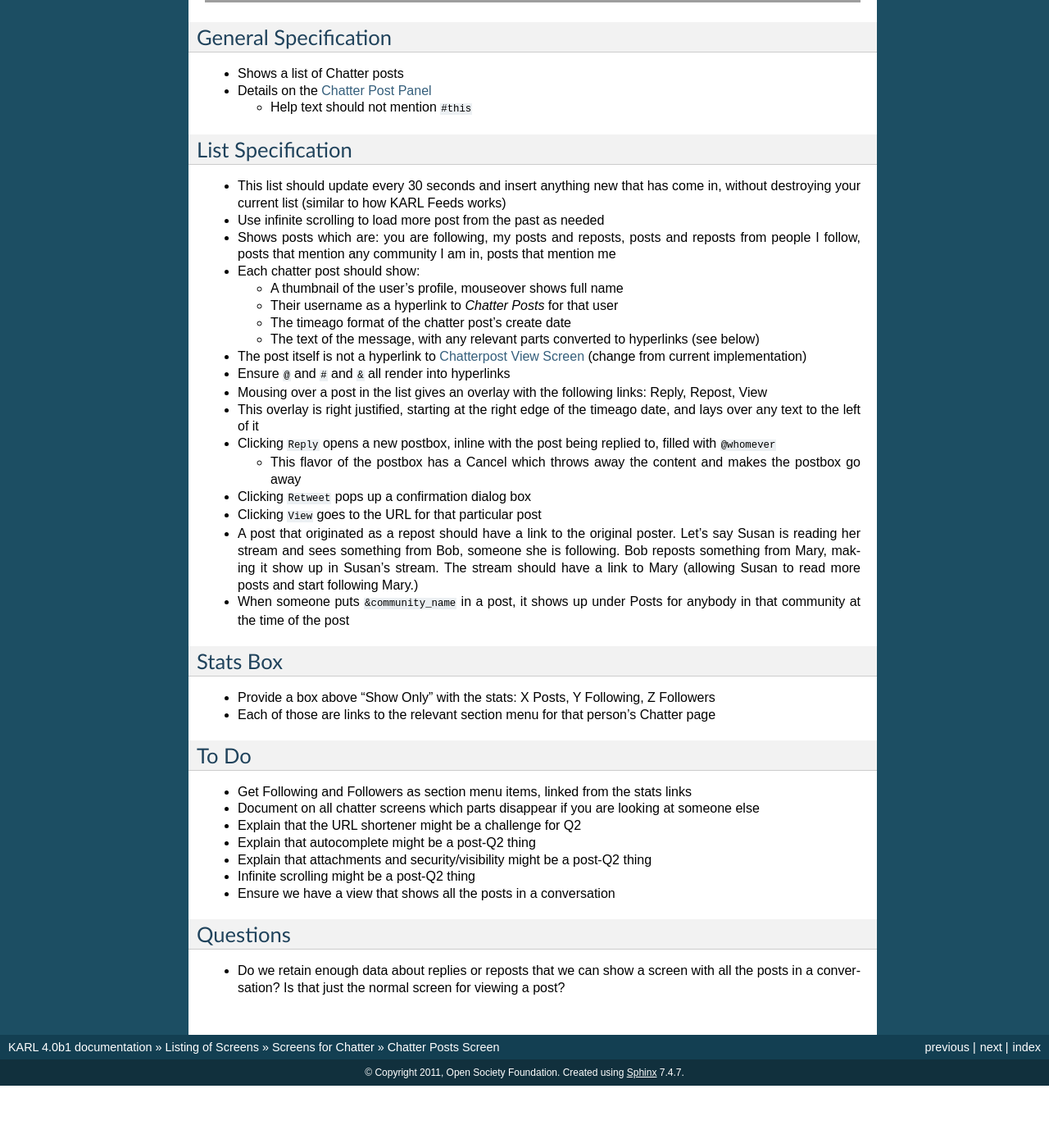
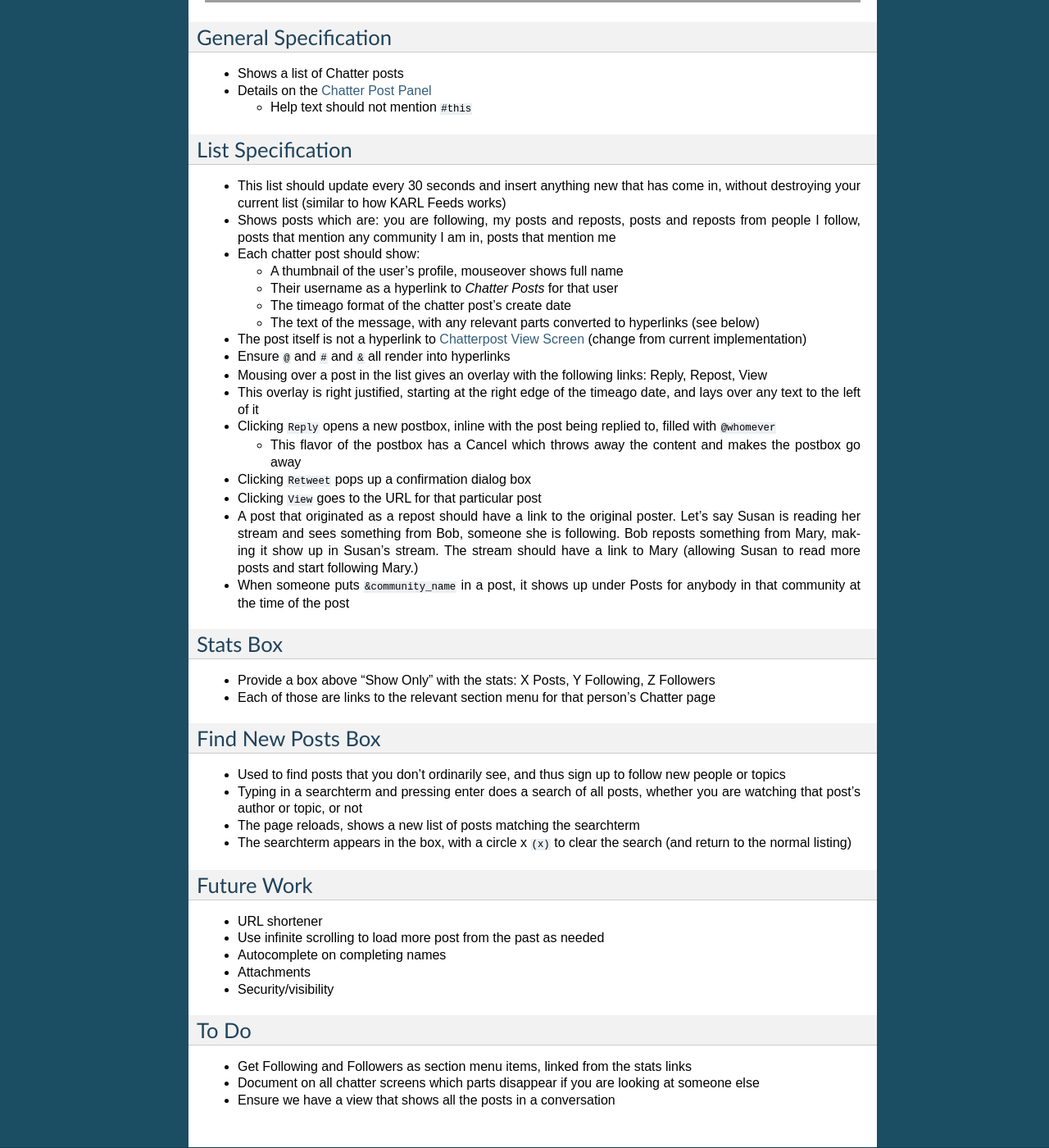
Before and after one commit to karlproject/karldocs, a Sphinx documentation site: the page built from docs/screens/chatter/chatter_posts.rst, in a window 1280 px wide and 1400 px high, scrolled down 839 px. Shown: the whole window at 82% size. Built offline with Sphinx 7.4.7, drawn with Linux system fonts in a browser that asks for light colours; before the commit the page ends 2163 px from its top, so only the background shows below that; some of the changed text lies outside the part shown; grey boxes are pictures that could not be loaded.

```diff
--- a/docs/screens/chatter/chatter_following.rst
+++ b/docs/screens/chatter/chatter_following.rst
@@ -16,4 +16,4 @@
 
 - Filters are ok
 
--
+- Add in discovery mode
--- a/docs/screens/chatter/chatter_posts.rst
+++ b/docs/screens/chatter/chatter_posts.rst
@@ -24,8 +24,6 @@
 - This list should update every 30 seconds and insert anything new that
   has come in, without destroying your current list (similar to how KARL
   Feeds works)
-
-- Use infinite scrolling to load more post from the past as needed
 
 - Shows posts which are: you are following, my posts and reposts,
   posts and reposts from people I follow, posts that mention any
@@ -82,6 +80,33 @@
 - Each of those are links to the relevant section menu for that
   person's Chatter page
 
+Find New Posts Box
+==================
+
+- Used to find posts that you don't ordinarily see, and thus sign up
+  to follow new people or topics
+
+- Typing in a searchterm and pressing enter does a search of all posts,
+  whether you are watching that post's author or topic, or not
+
+- The page reloads, shows a new list of posts matching the searchterm
+
+- The searchterm appears in the box, with a circle x ``(x)`` to clear
+  the search (and return to the normal listing)
+
+Future Work
+===========
+
+- URL shortener
+
+- Use infinite scrolling to load more post from the past as needed
+
+- Autocomplete on completing names
+
+- Attachments
+
+- Security/visibility
+
 To Do
 =====
 
@@ -91,20 +116,4 @@
 - Document on all chatter screens which parts disappear if you are
   looking at someone else
 
-- Explain that the URL shortener might be a challenge for Q2
-
-- Explain that autocomplete might be a post-Q2 thing
-
-- Explain that attachments and security/visibility might be a post-Q2
-  thing
-
-- Infinite scrolling might be a post-Q2 thing
-
 - Ensure we have a view that shows all the posts in a conversation
-
-Questions
-=========
-
-- Do we retain enough data about replies or reposts that we can show a
-  screen with all the posts in a conversation? Is that just the normal
-  screen for viewing a post?
--- a/docs/screens/chatter/chatter_topics.rst
+++ b/docs/screens/chatter/chatter_topics.rst
@@ -15,6 +15,8 @@
 
 Notes
 =====
+
+- Add in discovery mode
 
 - Shows topics that you are following, with each topic having::
 
```
Also changed, not shown: docs/screens/chatter/chatter_post_conversation.rst (added, +32 -0 lines), docs/screens/chatter/chatter_post_replies.rst (added, +29 -0 lines), docs/screens/profiles/profile_adduser.rst (added, +19 -0 lines).
